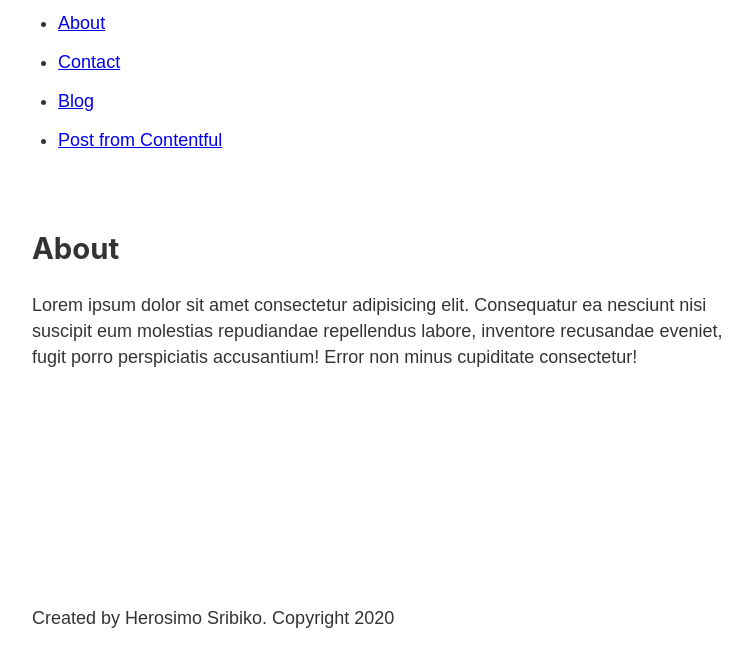
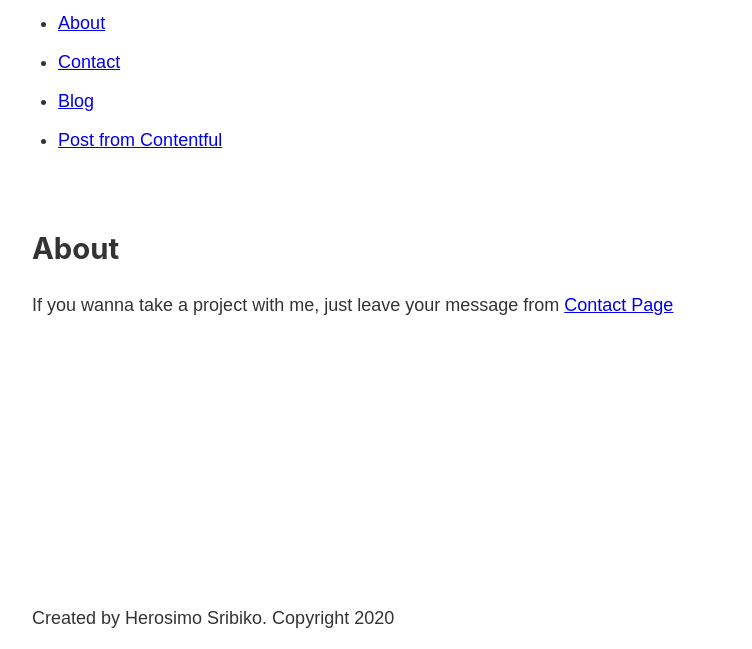
Before and after one commit to herosimo/gatsby-bootcamp, a Gatsby site: page /about in a window 1280 px wide. Shown: the part 151-800 px from the top of the page, without its empty margins (251-1003 px from the left). Built offline with nearby package versions, Linux system fonts and the light colour scheme; Gatsby itself is replaced by a stand-in of ours.

Commit message:
change about page

```diff
--- a/src/pages/about.js
+++ b/src/pages/about.js
@@ -2,6 +2,7 @@ import React from "react"
 
 import Layout from "../components/layout"
 import Head from "../components/head"
+import { Link } from "gatsby"
 
 function AboutPage() {
   return (
@@ -10,10 +11,8 @@ function AboutPage() {
 
       <h2>About</h2>
       <p>
-        Lorem ipsum dolor sit amet consectetur adipisicing elit. Consequatur ea
-        nesciunt nisi suscipit eum molestias repudiandae repellendus labore,
-        inventore recusandae eveniet, fugit porro perspiciatis accusantium!
-        Error non minus cupiditate consectetur!
+        If you wanna take a project with me, just leave your message from{" "}
+        <Link to="contact">Contact Page</Link>
       </p>
     </Layout>
   )
```
